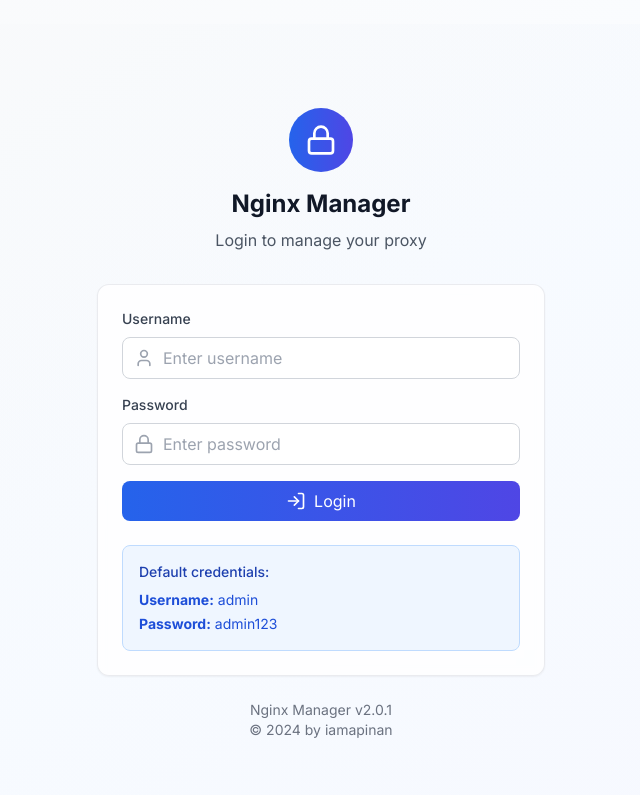
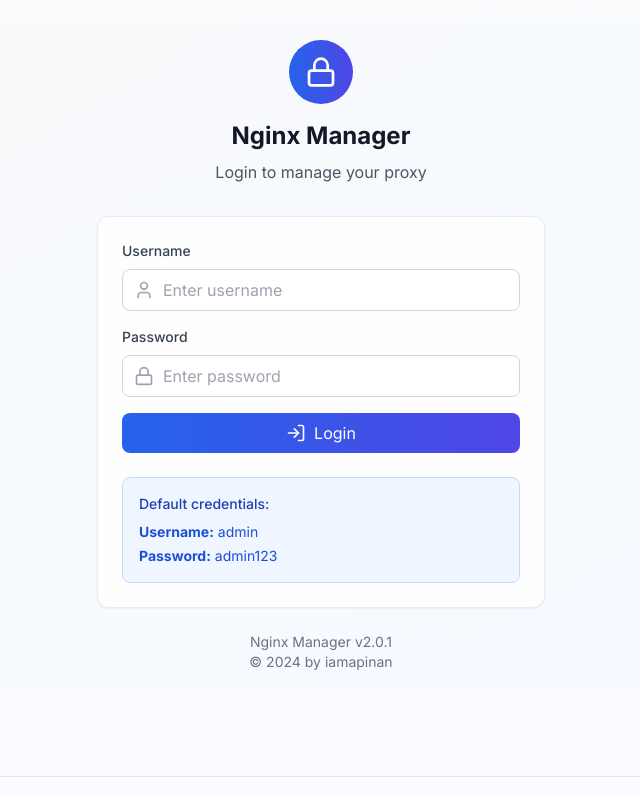
Before and after one commit to iamapinan/nginx-manager, a Next.js app: page /auth/login in a window 1280 px wide. Shown: the top 795 px of the page, without its empty margins (319-959 px from the left). Built offline with nearby package versions, Linux system fonts and the light colour scheme; no server answers.

Commit message:
change height

```diff
--- a/app/auth/login/page.tsx
+++ b/app/auth/login/page.tsx
@@ -50,7 +50,7 @@
   };
 
   return (
-    <div className="flex items-center justify-center min-h-screen p-4">
+    <div className="flex items-center justify-center p-4">
       <div className="w-full max-w-md">
         {/* Logo and Title */}
         <div className="text-center mb-8">
--- a/app/layout.tsx
+++ b/app/layout.tsx
@@ -18,7 +18,7 @@
   return (
     <html lang="en">
       <body className={inter.className}>
-        <div className="min-h-screen bg-gradient-to-br from-gray-50 via-blue-50/30 to-indigo-50/30">
+        <div className="bg-gradient-to-br from-gray-50 via-blue-50/30 to-indigo-50/30">
           {/* Navigation */}
           <Navigation />
 
```
